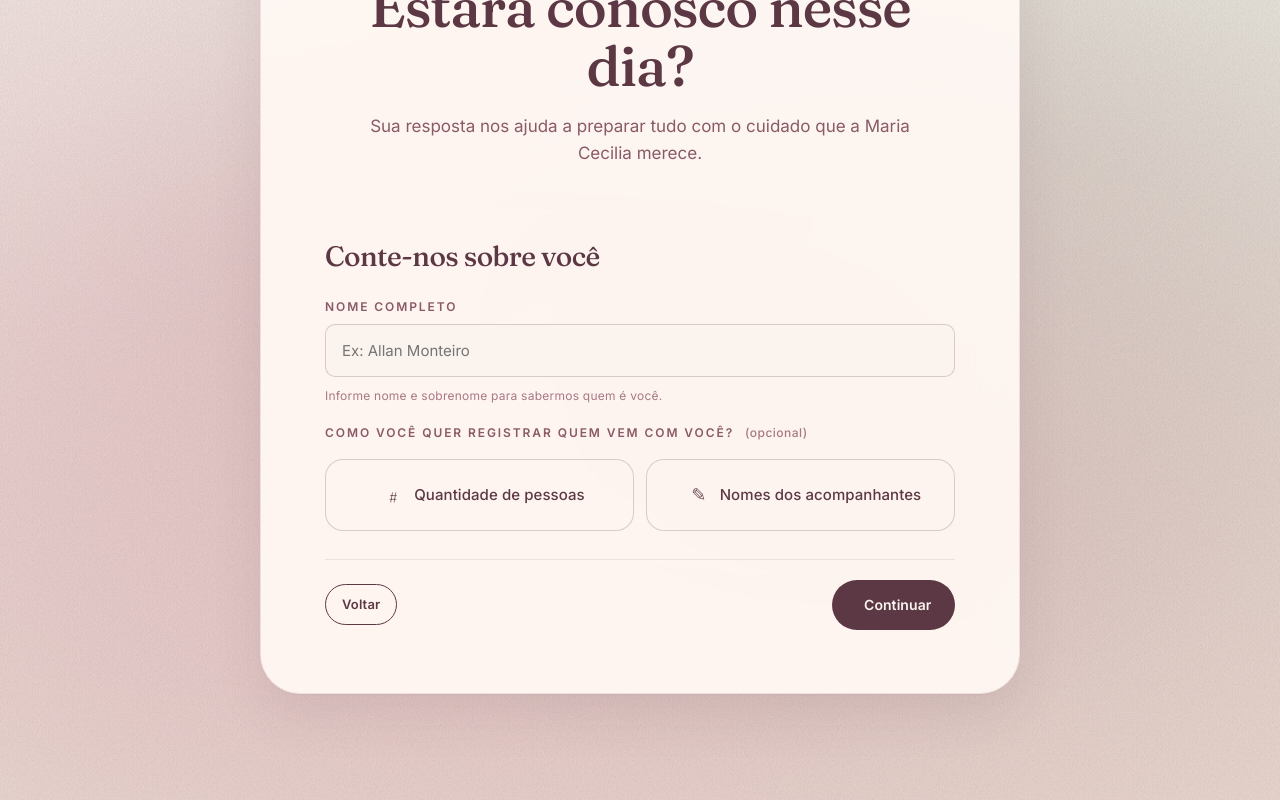
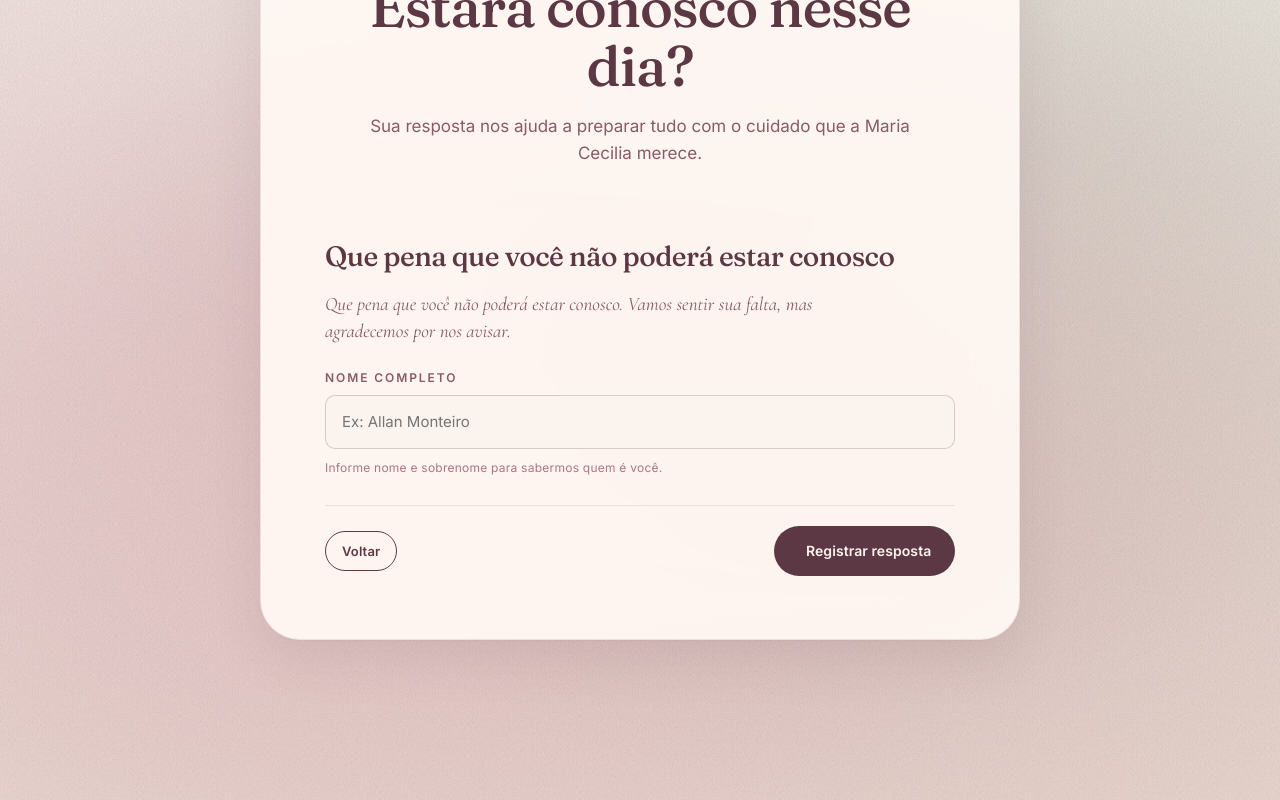
Before and after one commit to allanaramont/batizado-maria-cecilia, a website built with Vite: page index.html in a window 1280 px wide. Both pictures are taken after a click on the button "Não poderei ir". Shown: the part 4286-5086 px from the top of the page. Built offline with nearby package versions, Linux system fonts and the light colour scheme.

Commit message:
feat: personaliza fluxo de ausencia no RSVP

```diff
--- a/index.html
+++ b/index.html
@@ -345,7 +345,8 @@
             <form id="confirmationForm" class="wizard-form" novalidate>
               <!-- step 2: dados -->
               <div class="wizard-panel" data-panel="2" hidden>
-                <p class="wizard-question">Conte-nos sobre você</p>
+                <p class="wizard-question" id="detailsQuestion">Conte-nos sobre você</p>
+                <p class="wizard-decline-message" id="declineMessage" hidden></p>
                 <div class="field">
                   <label for="name">Nome completo</label>
                   <input
@@ -360,6 +361,7 @@
                   <span class="field-hint" id="nameHint">Informe nome e sobrenome para sabermos quem é você.</span>
                 </div>
 
+                <div id="companionFields">
                   <div class="field">
                     <span class="field-label">Como você quer registrar quem vem com você? <em>(opcional)</em></span>
                   <div class="companion-toggle">
@@ -420,6 +422,7 @@
                       </button>
                     </div>
                   </div>
+                </div>
 
                 <div class="wizard-nav">
                   <button class="btn-mini btn-ghost" type="button" data-back>
@@ -428,7 +431,7 @@
                   <button class="btn-magnetic btn-primary" type="button" data-next data-cursor="hover">
                     <span class="btn-bg" aria-hidden="true"></span>
             <span class="btn-shine" aria-hidden="true"></span>
-                    <span class="btn-text">Continuar</span>
+                    <span class="btn-text" id="continueLabel">Continuar</span>
                   </button>
                 </div>
               </div>
@@ -492,14 +495,14 @@
 
               <!-- step 4: revisão + submit -->
               <div class="wizard-panel" data-panel="4" hidden>
-                <p class="wizard-question">Confirme os dados</p>
+                <p class="wizard-question" id="reviewQuestion">Confirme os dados</p>
                 <ul class="review" aria-live="polite">
                   <li><span class="r-label">Nome</span><span class="r-val" data-r="name">—</span></li>
-                  <li>
+                  <li data-decline-field>
                     <span class="r-label">Vai com você</span>
                     <span class="r-val" data-r="attendees">—</span>
                   </li>
-                  <li>
+                  <li data-decline-field>
                     <span class="r-label">Momentos</span>
                     <span class="r-val" data-r="moment">—</span>
                   </li>
@@ -512,7 +515,7 @@
                   <button class="btn-magnetic btn-primary" type="submit" data-cursor="hover">
                     <span class="btn-bg" aria-hidden="true"></span>
             <span class="btn-shine" aria-hidden="true"></span>
-                    <span class="btn-text" data-submit-label>Enviar confirmação</span>
+                    <span class="btn-text" id="submitLabel" data-submit-label>Enviar confirmação</span>
                     <svg viewBox="0 0 24 24" width="16" height="16" aria-hidden="true" class="btn-icon">
                       <path
                         d="M5 12h14M13 5l7 7-7 7"
--- a/src/main.js
+++ b/src/main.js
@@ -9,9 +9,6 @@ const API_ENDPOINT = '/api/confirmacao';
 const VISIT_API_ENDPOINT = '/api/track-visit';
 
 const EVENT_DATETIME = new Date('2026-09-19T12:00:00-03:00');
-
-const SUCCESS_MESSAGE_NAO =
-  'Obrigado pelo retorno. Nathelly e Allan vão receber seu carinho no dia.';
 
 const prefersReducedMotion = window.matchMedia('(prefers-reduced-motion: reduce)').matches;
 const supportsHover = window.matchMedia('(hover: hover) and (pointer: fine)').matches;
@@ -402,6 +399,13 @@ const buildSuccessMessage = (payload) => {
     : 'Que alegria ter você conosco! Será uma bênção compartilhar esse momento tão especial da vida da Maria Cecilia com você.';
 };
 
+const buildDeclineMessage = (payload) => {
+  const firstName = getFirstName(payload.name);
+  return firstName
+    ? `Que pena, ${firstName}! Vamos sentir sua falta nesse dia. Obrigado por nos avisar — seu carinho estará presente com a Maria Cecilia.`
+    : 'Que pena que você não poderá estar conosco. Obrigado por nos avisar — seu carinho estará presente com a Maria Cecilia.';
+};
+
 // roda o carrossel de loading em loop enquanto a API nao responde.
 // Quando a flag stop vira true, a animacao para e o card final aparece.
 let loadingLoopRunning = false;
@@ -507,6 +511,12 @@ const wpItems = document.querySelectorAll('.wp-item');
 
 const nameInput = document.getElementById('name');
 const nameHint = document.getElementById('nameHint');
+const detailsQuestion = document.getElementById('detailsQuestion');
+const declineMessage = document.getElementById('declineMessage');
+const companionFields = document.getElementById('companionFields');
+const continueLabel = document.getElementById('continueLabel');
+const reviewQuestion = document.getElementById('reviewQuestion');
+const submitLabel = document.getElementById('submitLabel');
 const attendeesInput = document.getElementById('attendees');
 const decreaseBtn = document.getElementById('decrease');
 const increaseBtn = document.getElementById('increase');
@@ -528,6 +538,16 @@ const normalizeNameForFeedback = (raw) =>
 const DUPLICATE_NAME_HINT = 'Esta pessoa já possui uma confirmação.';
 const DEFAULT_NAME_HINT = 'Informe nome e sobrenome para sabermos quem é você.';
 
+const getFirstName = (raw) => (raw || '').trim().split(/\s+/).filter(Boolean)[0] || '';
+
+const updateDeclineMessage = () => {
+  if (!declineMessage) return;
+  const firstName = getFirstName(nameInput?.value);
+  declineMessage.textContent = firstName
+    ? `Que pena, ${firstName}! Vamos sentir sua falta nesse dia, mas agradecemos por nos avisar.`
+    : 'Que pena que você não poderá estar conosco. Vamos sentir sua falta, mas agradecemos por nos avisar.';
+};
+
 // Validação do nome: retorna null se válido, ou a mensagem de erro
 const validateName = () => {
   const count = getNameWordCount(nameInput.value);
@@ -539,6 +559,7 @@ const validateName = () => {
 // Feedback visual em tempo real: borda do campo muda conforme a pessoa digita
 nameInput?.addEventListener('input', () => {
   clearDuplicateFeedback();
+  updateDeclineMessage();
   const count = getNameWordCount(nameInput.value);
   nameInput.classList.toggle('is-valid', count >= 2);
   nameInput.classList.toggle('is-invalid', count > 0 && count < 2);
@@ -599,6 +620,24 @@ const setDuplicateFeedback = (duplicateNames) => {
   }
 
   renderCompanions();
+};
+
+const setDeclineMode = (isDeclining) => {
+  wizard?.classList.toggle('is-declining', isDeclining);
+  if (detailsQuestion) {
+    detailsQuestion.textContent = isDeclining ? 'Que pena que você não poderá estar conosco' : 'Conte-nos sobre você';
+  }
+  if (declineMessage) {
+    declineMessage.hidden = !isDeclining;
+    if (isDeclining) updateDeclineMessage();
+  }
+  if (companionFields) companionFields.hidden = isDeclining;
+  if (continueLabel) continueLabel.textContent = isDeclining ? 'Registrar resposta' : 'Continuar';
+  if (reviewQuestion) reviewQuestion.textContent = isDeclining ? 'Só para confirmar' : 'Confirme os dados';
+  if (submitLabel) submitLabel.textContent = isDeclining ? 'Avisar a família' : 'Enviar confirmação';
+  document.querySelectorAll('[data-decline-field]').forEach((field) => {
+    field.hidden = isDeclining;
+  });
 };
 
 const restoreRsvpPosition = (previousTop) => {
@@ -782,6 +821,7 @@ const resetWizard = () => {
   state.duplicateNames = [];
   form.reset();
   clearDuplicateFeedback();
+  setDeclineMode(false);
   setAttendees(1);
   setCompanionMode(null);
   renderCompanions();
@@ -806,6 +846,7 @@ document.querySelectorAll('[data-choice]').forEach((btn) => {
   btn.addEventListener('click', () => {
     btn.blur();
     state.attendanceChoice = btn.dataset.choice;
+    setDeclineMode(state.attendanceChoice === 'nao');
     document.querySelectorAll('[data-choice]').forEach((b) =>
       b.classList.toggle('is-active', b === btn)
     );
@@ -969,7 +1010,7 @@ const submitConfirmation = async (e) => {
     }
 
     successMessage.textContent =
-      payload.willAttend === 'sim' ? buildSuccessMessage(payload) : SUCCESS_MESSAGE_NAO;
+      payload.willAttend === 'sim' ? buildSuccessMessage(payload) : buildDeclineMessage(payload);
     // Esconde o loading e mostra o card final com foto + check
     if (wizardLoading) wizardLoading.hidden = true;
     if (successFinal) successFinal.hidden = false;
--- a/src/styles.css
+++ b/src/styles.css
@@ -1288,6 +1288,16 @@ a {
   color: var(--ink);
   margin: 0 0 24px;
   font-variation-settings: "opsz" 96;
+}
+
+.wizard-decline-message {
+  max-width: 560px;
+  margin: -8px 0 24px;
+  color: var(--ink-soft);
+  font-family: var(--font-accent);
+  font-size: 19px;
+  font-style: italic;
+  line-height: 1.45;
 }
 
 .choice-row {
```
Lines whose indentation alone changed are shown as unchanged.
